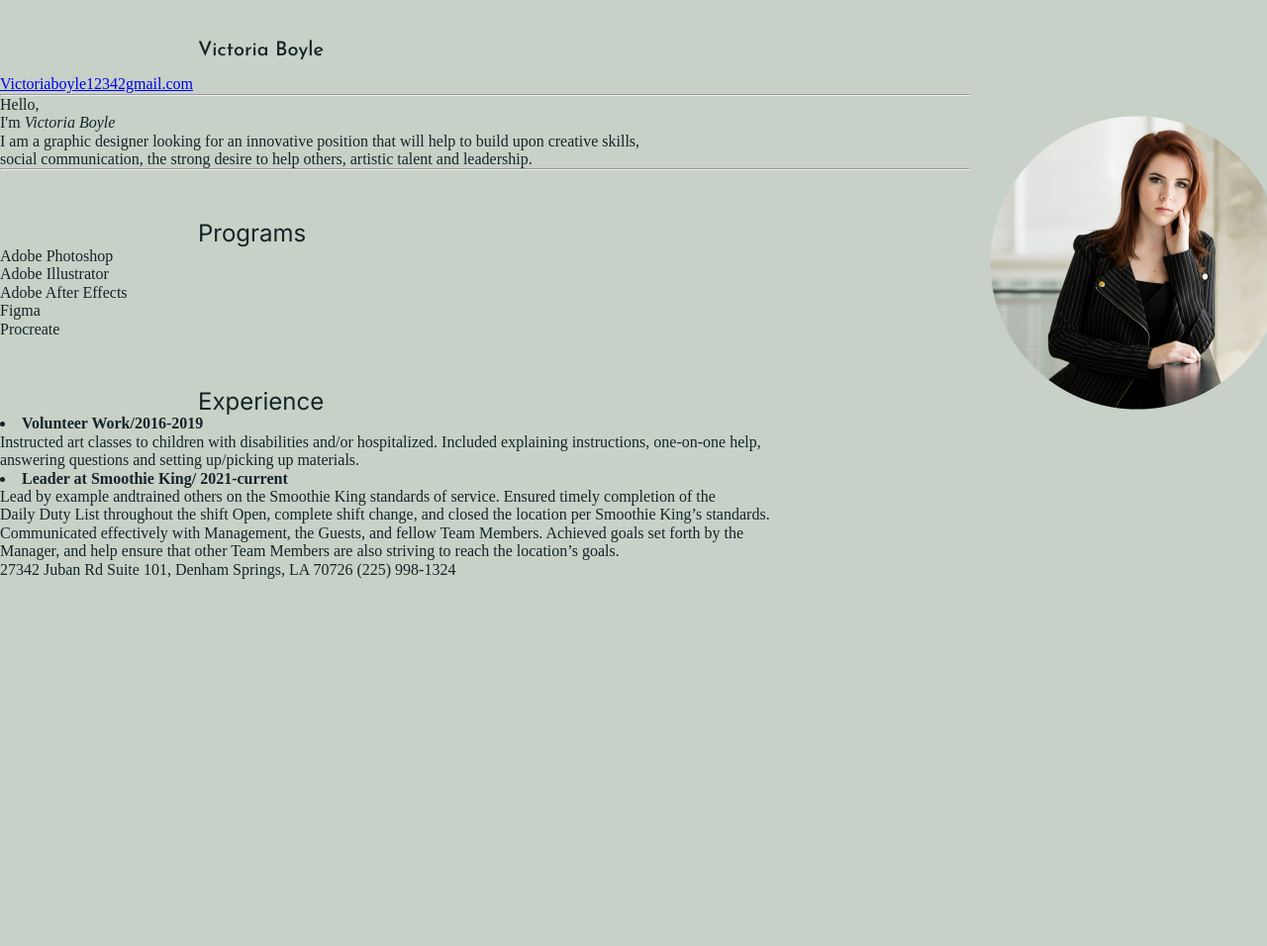
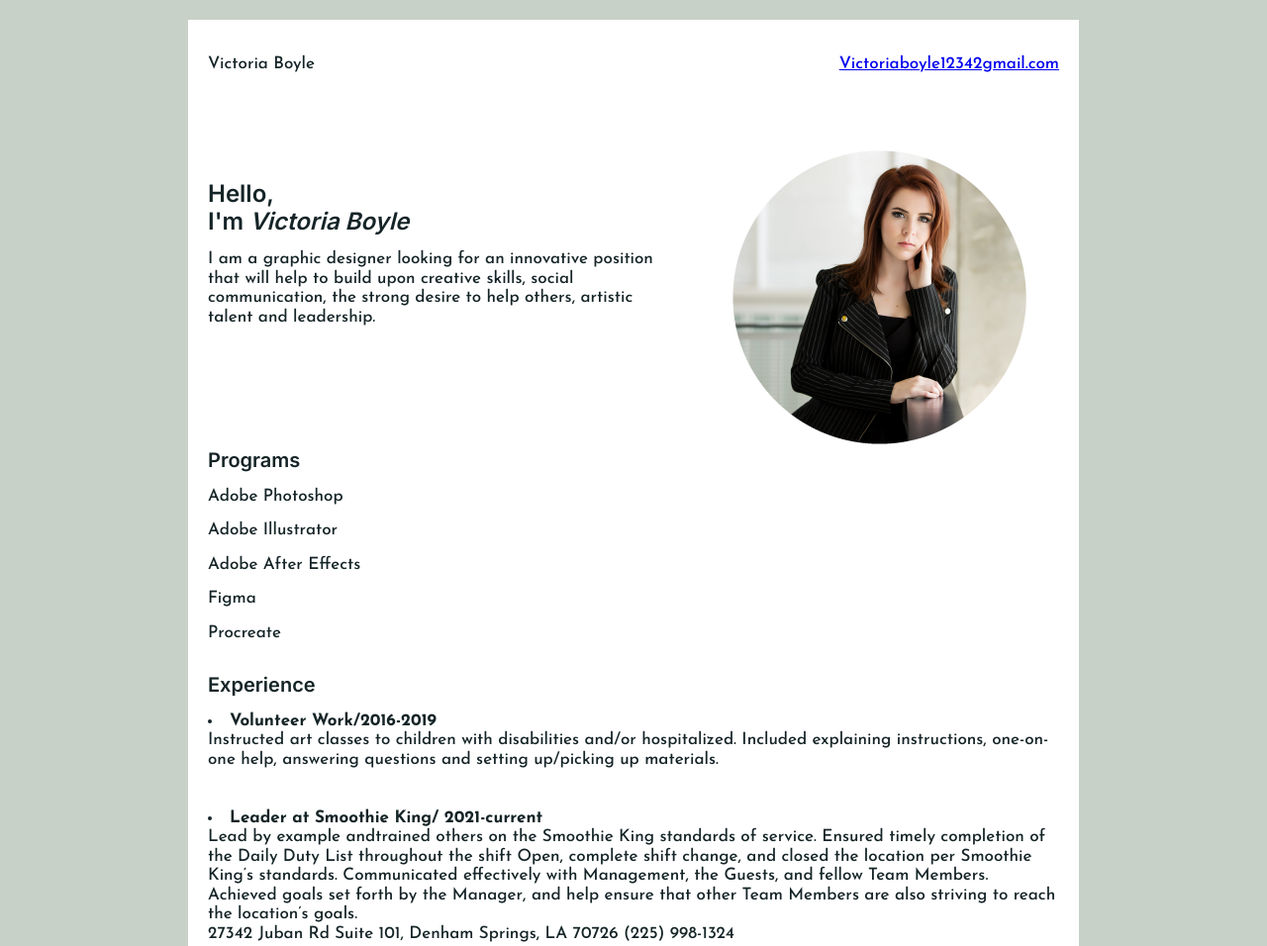
Before and after one commit to VBoyle/VBoyle_Website, a plain HTML site: page index.html in a window 1280 px wide. Shown: the top 956 px of the page at 99% size. Before the commit the page ends 800 px from the top, so only its background shows below. Drawn offline with Linux system fonts and the light colour scheme.

Commit message:
added more info, and changed fonts

```diff
--- a/css/main.css
+++ b/css/main.css
@@ -1,33 +1,45 @@
 /* Place CSS styles here */
 *{
     margin: 0px;
-    margin-right: 100px;
+    margin-right: 0px;
     padding: 0px;
     }
 body{
     background-color: rgb(199, 209, 199);
     color:rgb(21, 36, 39);
-    text-align: left;
+
 
 
 }
-.flex_container{
-    width: 1533px;
-    border-width: 1px;
-    border-style: solid;
-    border-color: rgb(255, 255, 255);
+div {
+    width: 900px;
     margin-top: 20px;
     margin-right: auto;
     margin-left: auto;
-    background-color: #ffffff;}
+    background-color: #ffffff;
+    overflow: hidden;
+}
 
-h1 {font-family: "Josefin Sans", sans-serif;font-weight: 500; font-size: 20px;font-style: normal;margin-left: 200px; margin-top: 40px;}
-h2 {font-family: "Inter", sans-serif;font-weight: 400;font-style: normal;margin-left: 200px; margin-top: 50px;}
-h3 {font-family: "Inter", sans-serif;font-weight: 600; font-size: 15px;font-style: normal;margin-left: 200px;}
+h1 {font-family: "Josefin Sans", sans-serif;font-weight: 500; font-size: 17px;font-style: normal;margin-left: 20px; margin-top: 15px;margin-right: 20px;}
+h2 {font-family: "Inter", sans-serif;font-weight: 600;font-style: normal;margin-left: 20px; margin-top: 50px;}
+h3 {font-family: "Inter", sans-serif;font-weight: 600; font-size: 20px;font-style: normal;margin-left: 20px;}
+
+.left {
+    text-align: left;
+    float: left;
+    clear: none;
+    width: 50%;
+}
+.right {
+    text-align: right;
+    float: right;
+    clear: none;
+    width: 50%;
+}
 
 img {
     display: block;
-    margin-left: 1000px;
+    margin-left: 550px;
     margin-top: 20px;
   }
 img {
--- a/index.html
+++ b/index.html
@@ -28,40 +28,55 @@
 <body>
   <!-- Place your site's HTML here -->
   <div>
-    <h1>Victoria Boyle</h1>
-    <a href="mailto:victoriaboyle1234@gmail.com">Victoriaboyle12342gmail.com</a>
-    <hr>
-  </div>
-  <div class="main_container">
+      <div class="left"><h1>Victoria Boyle</h1>
+      </div>
+      <div class="right"><h1><a href="mailto:victoriaboyle1234@gmail.com">Victoriaboyle12342gmail.com</a></h1>
+      </div>
+  <br><br><br><br><br>
+  <div class="flex_container">
     <img src="./img/Victoria-Boyle052.png" alt="" class="stripedsweater">
-    <span>Hello,
+    <h2><span>Hello,
       <br>I'm <em>Victoria Boyle</em>
-    </span>
-    <p>I am a graphic designer looking for an innovative position that will help to build upon creative skills,
-      <br> social communication, the strong desire to help others, artistic talent and leadership. </p>
-    <hr>
+    </span></h2>
+    <h1><p>I am a graphic designer looking for an innovative position<br> that will help to build upon creative skills,
+    social <br>communication, the strong desire to help others, artistic<br> talent and leadership. </p>
+    </h1>
+   <br><br><br><br><br>
   </div>
   <div>
-    <h2>Programs</h2>
-    <ul>
-      <li>Adobe Photoshop</li>
-      <li>Adobe Illustrator</li>
-      <li>Adobe After Effects</li>
-      <li>Figma</li>
-      <li>Procreate</li>
-    </ul>
+    <h3>Programs</h3>
+      <ul>
+      <li><h1>Adobe Photoshop</h1></li>
+      <li><h1>Adobe Illustrator</h1></li>
+      <li><h1>Adobe After Effects</h1></li>
+      <li><h1>Figma</h1></li>
+      <li><h1>Procreate</h1></li>
+      </ul>
   </div>
   <div>
-    <h2>Experience</h2>
-    <li> <strong>Volunteer Work/2016-2019</strong>
-      <br> Instructed art classes to children with disabilities and/or hospitalized. Included explaining instructions, one-on-one help,
-      <br>answering questions and setting up/picking up materials. </li>
+    <h3>Experience</h3>
+    <h1>
+      <li> <strong>Volunteer Work/2016-2019</strong>
+      <br>Instructed art classes to children with disabilities and/or hospitalized. Included explaining instructions, one-on-one help,
+      answering questions and setting up/picking up materials. </li>
+      <br><br>
     <li> <strong>Leader at Smoothie King/ 2021-current</strong>
-      <br> Lead by example andtrained others on the Smoothie King standards of service. Ensured timely completion of the
-      <br>Daily Duty List throughout the shift Open, complete shift change, and closed the location per Smoothie King’s standards.
-      <br>Communicated effectively with Management, the Guests, and fellow Team Members. Achieved goals set forth by the
-      <br>Manager, and help ensure that other Team Members are also striving to reach the location’s goals.
-      <br> 27342 Juban Rd Suite 101, Denham Springs, LA 70726 (225) 998-1324</li>
+      <br>Lead by example andtrained others on the Smoothie King standards of service. Ensured timely completion of the
+      Daily Duty List throughout the shift Open, complete shift change, and closed the location per Smoothie King’s standards.
+      Communicated effectively with Management, the Guests, and fellow Team Members. Achieved goals set forth by the
+      Manager, and help ensure that other Team Members are also striving to reach the location’s goals.
+      <br>27342 Juban Rd Suite 101, Denham Springs, LA 70726 (225) 998-1324</li>
+    </h1>
+    <br><br><br>
+    <div>
+      <h3>Conact Information</h3>
+        <ul>
+        <li><h1>Phone: (225)772-9880</h1></li>
+        <li><h1>Email: Vicoriaboyle1234@gmai.com</h1></li>
+        <li><h1>Adress: 34380 Quarer Horse Lane, Walker, LA</h1></li>
+        </ul>
+    </div>
+    <br><br><br>
   </div>
   <script src="js/main.js"></script>
 
```
